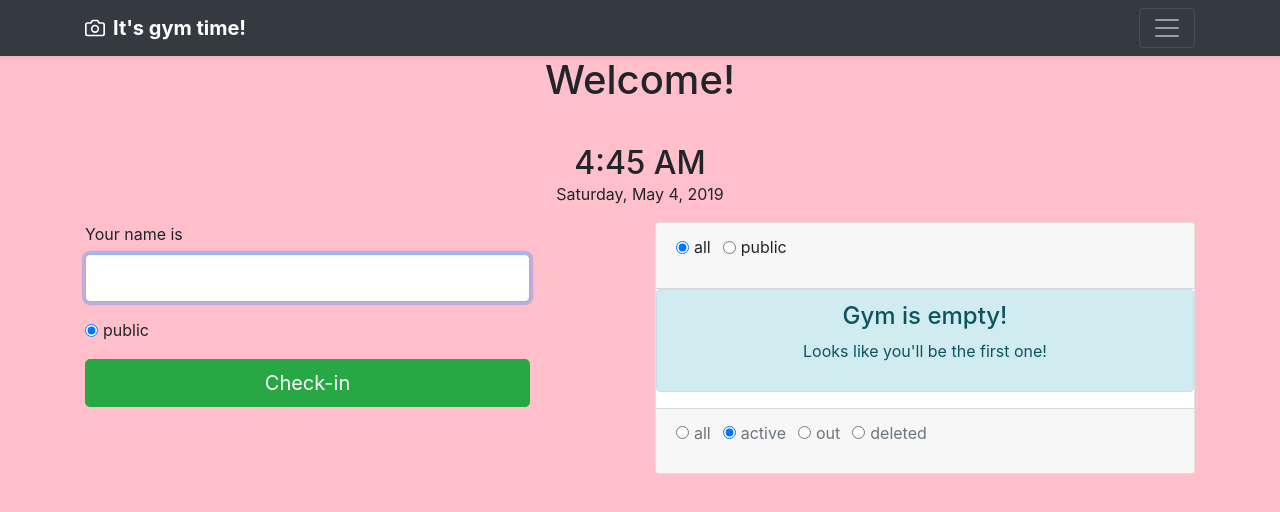
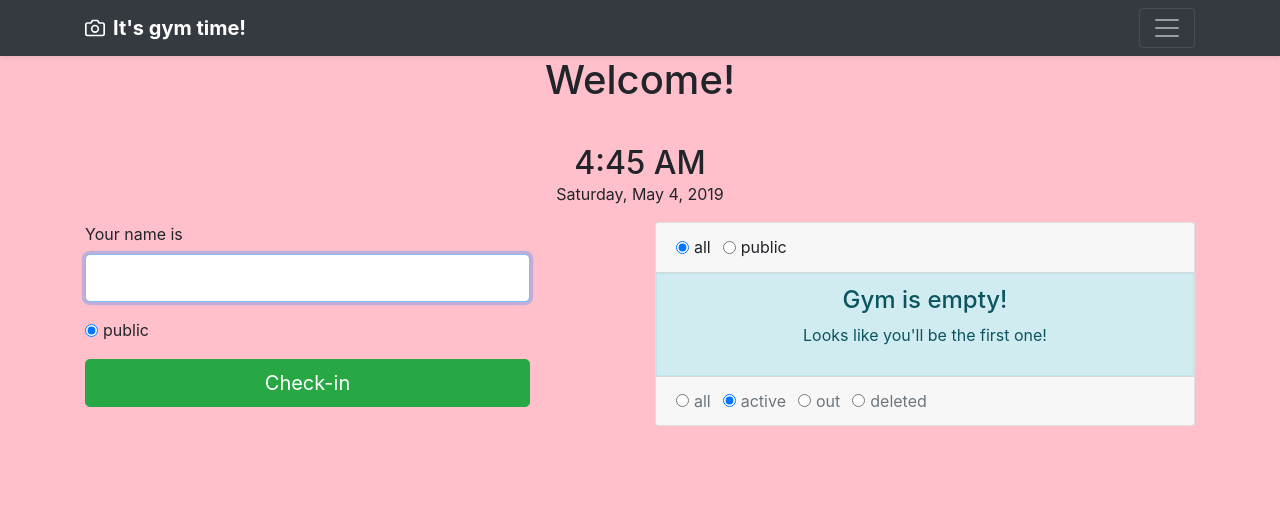
Before and after one commit to rmhdev/gym-time, a Vue app: page / in a window 1280 px wide. Shown: the top 512 px of the page. Built offline with nearby package versions, Linux system fonts and the light colour scheme.

Commit message:
Improve styles

```diff
--- a/src/styles/main.scss
+++ b/src/styles/main.scss
@@ -5,6 +5,11 @@ body {
 }
 
 .gym-customers {
+
+  .alert {
+    margin-bottom: 0;
+    border-radius: 0;
+  }
 
   .list-group-item {
     padding: 0.50rem 1.00rem;
@@ -74,3 +79,9 @@ body {
     }
   }
 }
+
+.gym-search-radio-form {
+  .form-group {
+    margin-bottom: 0;
+  }
+}
```
